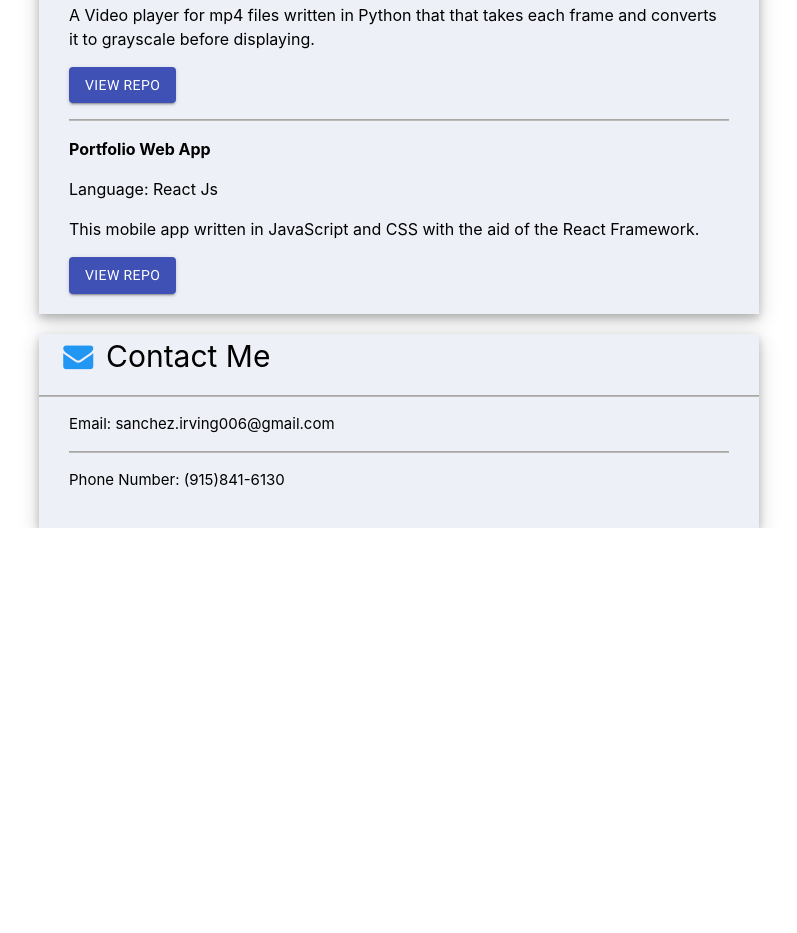
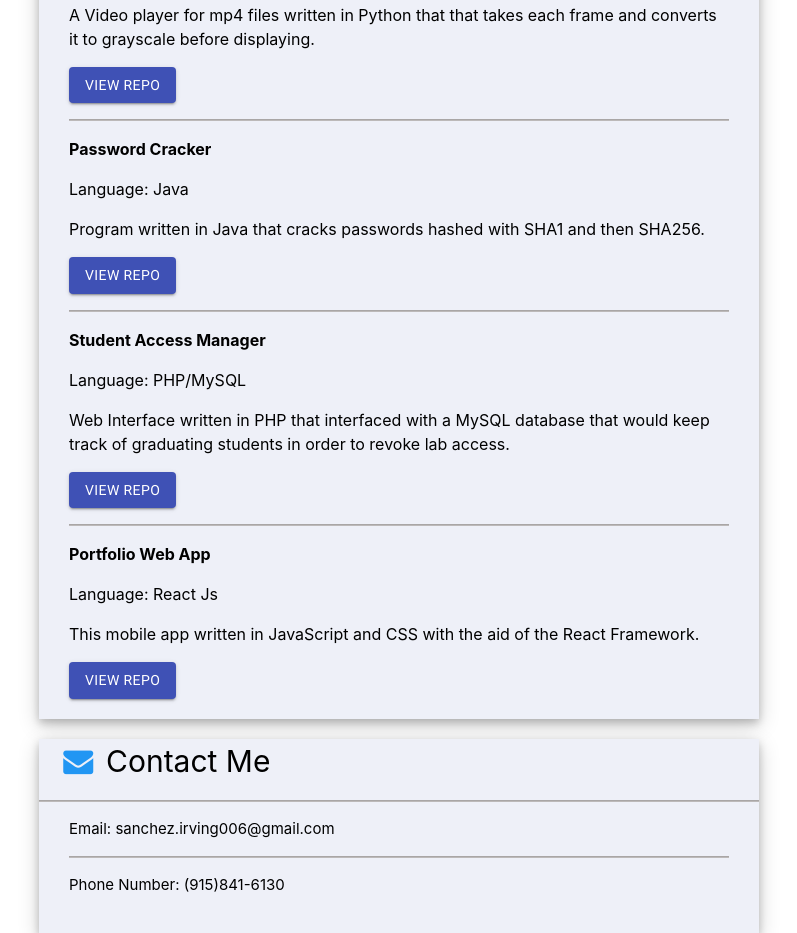
Before and after one commit to isanchez340/Portfolio, a React (Create React App) app: page / in a window 1280 px wide. Shown: the part 880-1813 px from the top of the page, without its empty margins (341-1138 px from the left). Before the commit the page ends 1408 px from the top, so only its background shows below. Built offline with nearby package versions, Linux system fonts and the light colour scheme.

Commit message:
added more projects, TODO: Backgroud, icon and interest.

```diff
--- a/src/components/body.js
+++ b/src/components/body.js
@@ -54,6 +54,16 @@ export default class Body extends React.Component {
             <p style={{font: 20, textAlign: 'left'}}>A Video player for mp4 files written in Python that that takes each frame and converts it to grayscale before displaying.</p>
             <Button variant="contained" color="primary" href='https://github.com/f18-os/producer-consumer-lab-isanchez340'>View Repo</Button>
             <ColoredLine color="#BCB9B9"/>
+          <p style={{font: 20, textAlign: 'left', fontWeight: 'bold'}}>Password Cracker</p>
+            <p style={{font: 20, textAlign: 'left'}}>Language: Java </p>
+            <p style={{font: 20, textAlign: 'left'}}>Program written in Java that cracks passwords hashed with SHA1 and then SHA256.</p>
+            <Button variant="contained" color="primary" href='https://github.com/isanchez340/passcrack'>View Repo</Button>
+            <ColoredLine color="#BCB9B9"/>
+          <p style={{font: 20, textAlign: 'left', fontWeight: 'bold'}}>Student Access Manager</p>
+            <p style={{font: 20, textAlign: 'left'}}>Language: PHP/MySQL </p>
+            <p style={{font: 20, textAlign: 'left'}}>Web Interface written in PHP that interfaced with a MySQL database that would keep track of graduating students in order to revoke lab access.</p>
+            <Button variant="contained" color="primary" href='https://github.com/isanchez340/database'>View Repo</Button>
+            <ColoredLine color="#BCB9B9"/>
           <p style={{font: 20, textAlign: 'left', fontWeight: 'bold'}}>Portfolio Web  App</p>
             <p style={{font: 20, textAlign: 'left'}}>Language: React Js </p>
             <p style={{font: 20, textAlign: 'left'}}>This mobile app written in JavaScript and CSS with the aid of the React Framework.</p>
```
